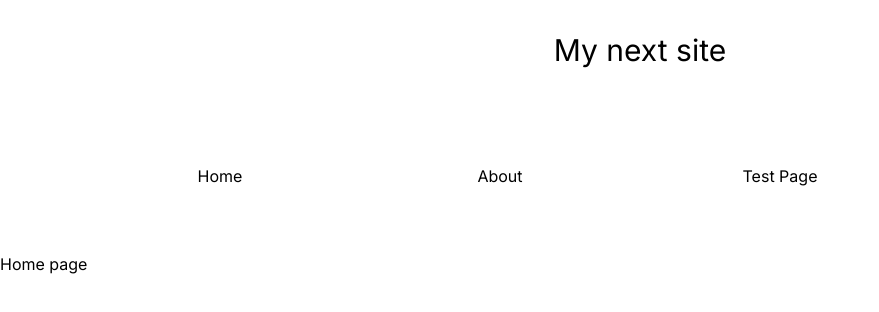
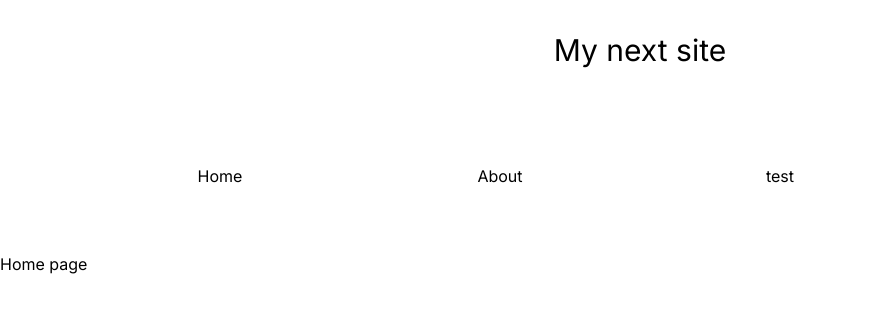
Before and after one commit to jadepaoletta/next-test, a Next.js app: page / in a window 1280 px wide. Shown: the top 312 px of the page, without its empty margins (0-879 px from the left). Built offline with nearby package versions, Linux system fonts and the light colour scheme.

Commit message:
Update nav.jsx

```diff
--- a/src/components/nav.jsx
+++ b/src/components/nav.jsx
@@ -3,9 +3,9 @@ import Link from 'next/link'
 const Nav = ()=>{
     return(
         <div className="grid grid-cols-4 px-20 py-16 text-center">
-            <h1 className="hover:text-slate-500"><Link href="/">Home</Link></h1>
-            <h1 className="hover:text-slate-500"><Link href="/about">About</Link></h1>
-            <h1 className="hover:text-slate-500"><Link href="/test-page">Test Page</Link></h1>
+            <h1 className="hover:text-slate-500"><Link href="/"><a>Home</a></Link></h1>
+            <h1 className="hover:text-slate-500"><Link href="/about"><a>About</a></Link></h1>
+            <h1 className="hover:text-slate-500"><Link href="/test-page"><a>test</a></Link></h1>
         </div>
     )
 }
```
